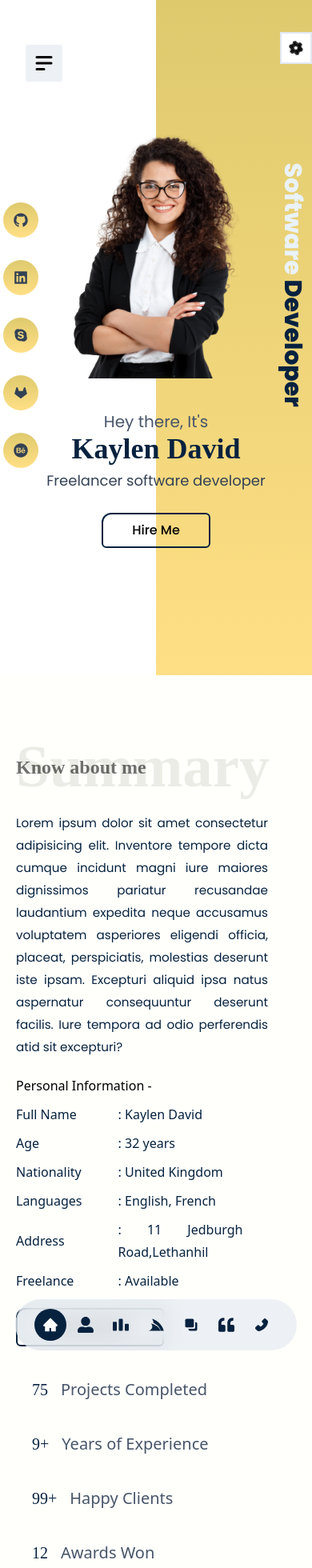
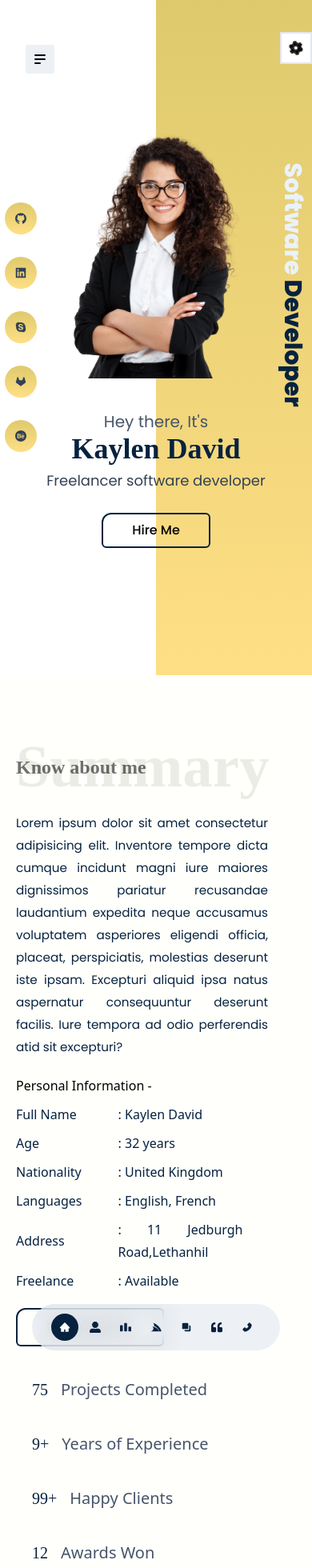
Before and after one commit to tanushree-coder-girl/KD-react-vite-personal-portfolio-spa-with-tailiwnd-css, a React (Vite) app: page / in a window 390 px wide. Shown: the top 1960 px of the page at 80% size. Built offline with nearby package versions, Linux system fonts and the light colour scheme; a web font is replaced by a local one.

Commit message:
final commit

```diff
--- a/src/components/hero/Hero.tsx
+++ b/src/components/hero/Hero.tsx
@@ -26,7 +26,7 @@ export default function Hero(props: iProps) {
               key={item.id}
               target="_blank"
               href={item.link}
-              className="duration-700 bg-lightBgColor hover:bg-yellow-300 text-slate-700 rounded-full p-3 text-xl"
+              className="duration-700 bg-lightBgColor hover:bg-yellow-300 text-slate-700 rounded-full p-3 text-md md:text-xl"
             >
               {<item.icon />}
             </a>
--- a/src/components/navbar/Navbar.tsx
+++ b/src/components/navbar/Navbar.tsx
@@ -10,7 +10,7 @@ export default function Navbar() {
     <div className="w-full flex justify-center">
       <div
         onClick={() => setShowMenu(!showMenu)}
-        className="fixed top-14 left-8 p-2 rounded-sm text-3xl text-bold bg-slate-200/60 z-[999] cursor-pointer"
+        className="fixed top-14 left-8 p-2 rounded-sm text-xl md:text-3xl text-bold bg-slate-200/60 z-[999] cursor-pointer"
       >
         {!showMenu ? <navbar.hamburger /> : <navbar.closeIcon />}
       </div>
@@ -24,7 +24,7 @@ export default function Navbar() {
           <a key={navItem.id}
             href={navItem.link}
             onClick={() => setActiveLink(navItem.id)}
-            className={`text-xl p-2.5 rounded-full sm:cursor-pointer ${
+            className={`text-sm md:text-xl p-2.5 rounded-full sm:cursor-pointer ${
               activeLink === navItem.id ? "bg-dark_primary text-white" : ""
             }`}
           >
```
